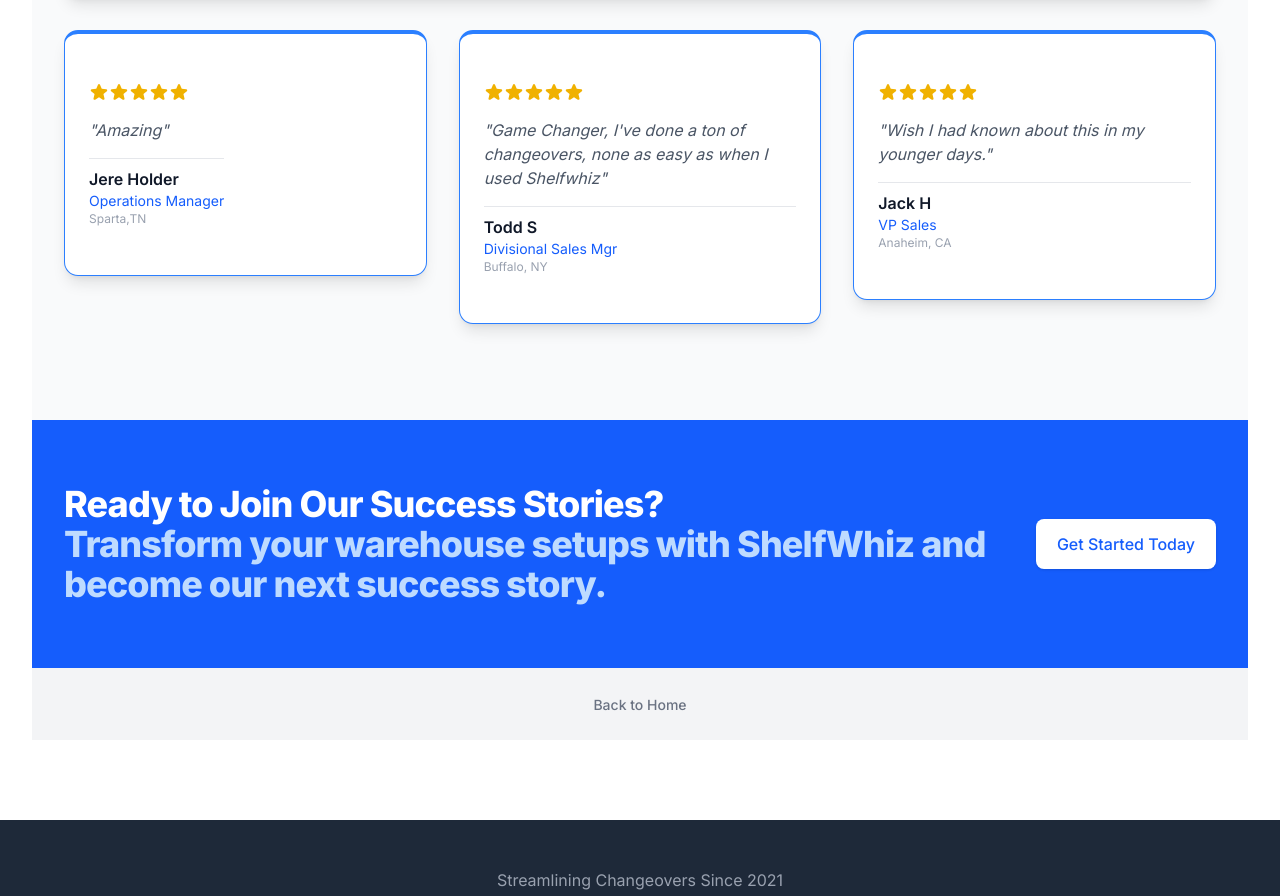
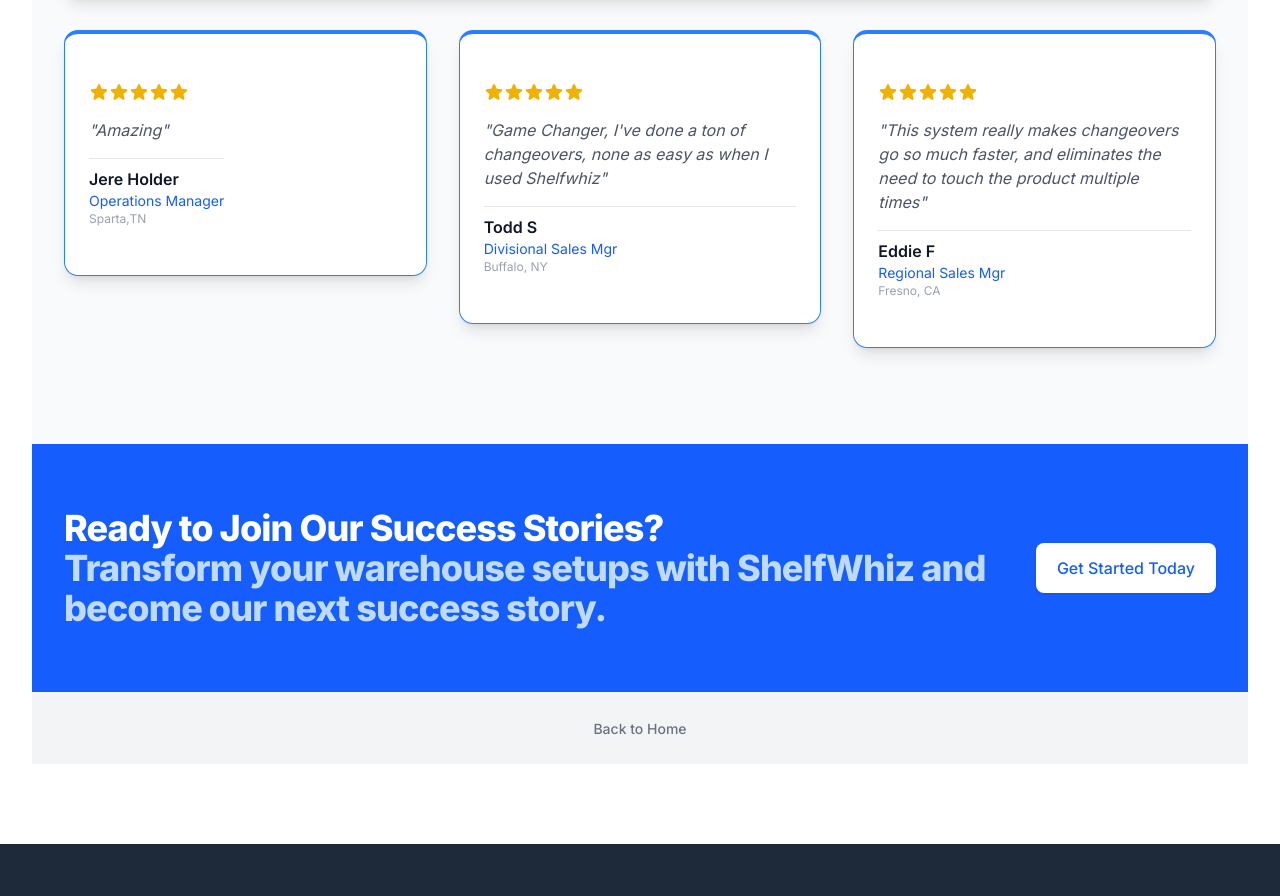
Before and after one commit to jsturges640-Shelfwhiz/Shelfwhiz-website, a Next.js app: page /testimonials in a window 1280 px wide. Shown: the part 2064-2960 px from the top of the page. Built offline with nearby package versions, Linux system fonts and the light colour scheme.

Commit message:
Update page.tsx

```diff
--- a/app/testimonials/page.tsx
+++ b/app/testimonials/page.tsx
@@ -78,10 +78,10 @@ const testimonials = [
   },
   {
     id: 7,
-    name: "Jack H",
-    company: "Anaheim, CA",
-    role: "VP Sales",
-    content: "Wish I had known about this in my younger days.",
+    name: "Eddie F",
+    company: "Fresno, CA",
+    role: "Regional Sales Mgr",
+    content: "This system really makes changeovers go so much faster, and eliminates the need to touch the product multiple times",
     rating: 5,
     image: "/professional-placeholder.jpg",
   },
```
